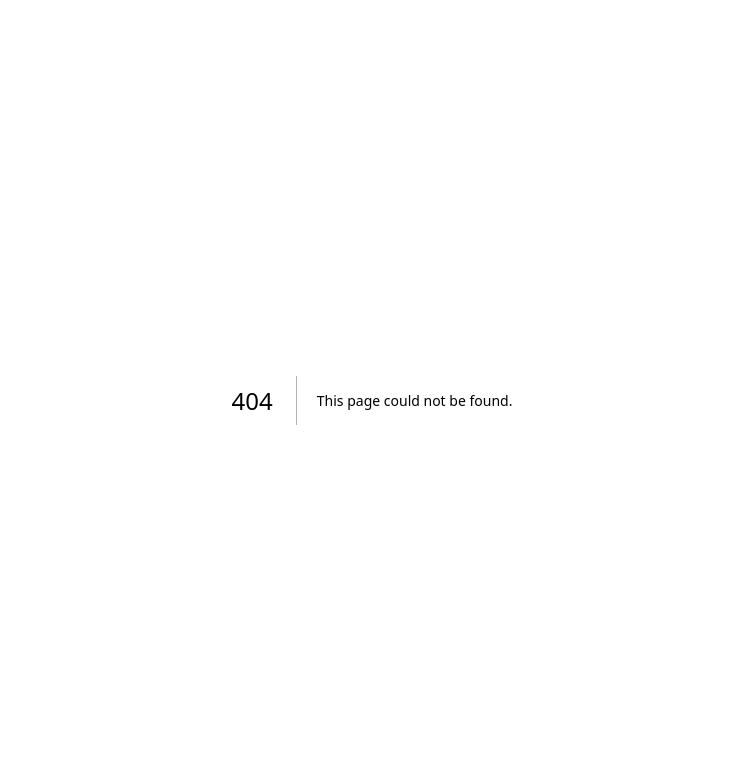
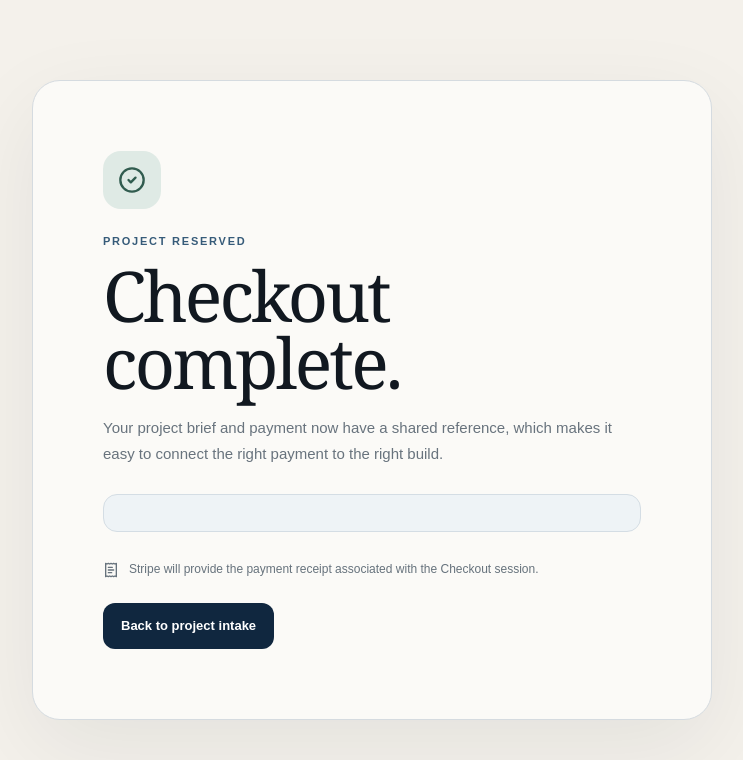
Before and after one commit to kstring00/website-intake, a Next.js app: page /success in a window 1280 px wide. Before the commit this address had no page. Shown: the top 760 px of the page, without its empty margins (268-1011 px from the left). Built offline with nearby package versions, Linux system fonts and the light colour scheme.

Commit message:
Add Stripe payment confirmation page

```diff
--- /dev/null
+++ b/app/success/page.tsx
@@ -0,0 +1,45 @@
+import Link from 'next/link';
+import Stripe from 'stripe';
+import { CheckCircle2, ReceiptText } from 'lucide-react';
+
+export const runtime = 'nodejs';
+
+export default async function SuccessPage({ searchParams }: { searchParams: Promise<{ session_id?: string }> }) {
+  const params = await searchParams;
+  const sessionId = params.session_id;
+  let paid = false;
+  let amount = '';
+  let email = '';
+  let reference = '';
+
+  if (sessionId && process.env.STRIPE_SECRET_KEY) {
+    try {
+      const stripe = new Stripe(process.env.STRIPE_SECRET_KEY);
+      const session = await stripe.checkout.sessions.retrieve(sessionId);
+      paid = session.payment_status === 'paid';
+      email = session.customer_details?.email || session.customer_email || '';
+      reference = session.client_reference_id || '';
+      if (typeof session.amount_total === 'number' && session.currency) {
+        amount = new Intl.NumberFormat('en-US', { style: 'currency', currency: session.currency.toUpperCase() }).format(session.amount_total / 100);
+      }
+    } catch (error) {
+      console.error('Could not retrieve Checkout Session', error);
+    }
+  }
+
+  return <main style={{minHeight:'100vh',display:'grid',placeItems:'center',padding:'28px',background:'#f4f1eb',fontFamily:'Arial,sans-serif',color:'#111820'}}>
+    <section style={{width:'min(680px,100%)',background:'#fbfaf7',border:'1px solid #d5dbe0',borderRadius:'28px',padding:'clamp(32px,7vw,70px)',boxShadow:'0 28px 90px rgba(19,31,43,.07)'}}>
+      <div style={{width:58,height:58,borderRadius:18,display:'grid',placeItems:'center',background:'#dfeae5',color:'#315c4f',marginBottom:24}}><CheckCircle2 size={28}/></div>
+      <p style={{letterSpacing:'.16em',fontSize:11,fontWeight:800,color:'#365b79'}}>PROJECT RESERVED</p>
+      <h1 style={{fontFamily:'Georgia,serif',fontSize:'clamp(42px,7vw,70px)',fontWeight:500,lineHeight:.95,letterSpacing:'-.04em',margin:'12px 0 20px'}}>{paid ? 'Payment received.' : 'Checkout complete.'}</h1>
+      <p style={{color:'#68737d',lineHeight:1.7,fontSize:15}}>Your project brief and payment now have a shared reference, which makes it easy to connect the right payment to the right build.</p>
+      <div style={{margin:'28px 0',padding:'18px',borderRadius:14,background:'#eef3f6',border:'1px solid #d4dde4',display:'grid',gap:8}}>
+        {amount && <div style={{display:'flex',justifyContent:'space-between',gap:20,fontSize:13}}><span style={{color:'#6c7780'}}>Amount</span><strong>{amount}</strong></div>}
+        {email && <div style={{display:'flex',justifyContent:'space-between',gap:20,fontSize:13}}><span style={{color:'#6c7780'}}>Email</span><strong>{email}</strong></div>}
+        {reference && <div style={{display:'flex',justifyContent:'space-between',gap:20,fontSize:13}}><span style={{color:'#6c7780'}}>Project reference</span><strong>{reference}</strong></div>}
+      </div>
+      <div style={{display:'flex',alignItems:'center',gap:10,color:'#66727c',fontSize:12,marginBottom:24}}><ReceiptText size={16}/>Stripe will provide the payment receipt associated with the Checkout session.</div>
+      <Link href="/" style={{display:'inline-flex',alignItems:'center',minHeight:46,padding:'0 18px',borderRadius:12,background:'#10273f',color:'white',fontWeight:700,fontSize:13}}>Back to project intake</Link>
+    </section>
+  </main>;
+}
```
